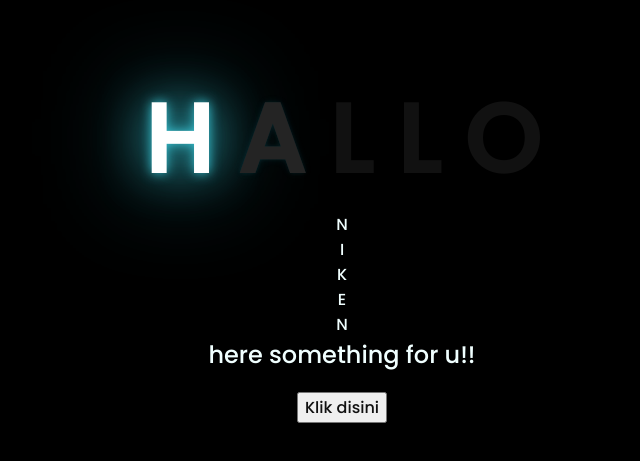
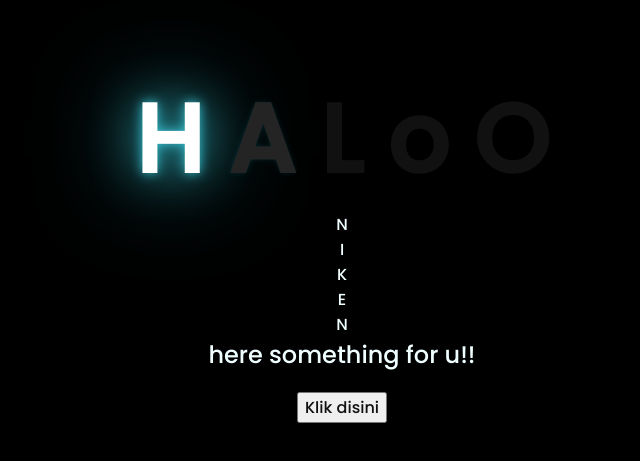
Before and after one commit to raditya12/flower, a plain HTML site: page index.html in a window 1280 px wide. Shown: the part 163-624 px from the top of the page, without its empty margins (306-946 px from the left). Drawn offline with Linux system fonts and the light colour scheme.

Commit message:
Update index.html

```diff
--- a/index.html
+++ b/index.html
@@ -14,7 +14,7 @@
         <span>H</span>
         <span>A</span>
         <span>L</span>
-        <span>L</span>
+        <span>o</span>
         <span>O</span>
     </div>
         <span>N</span>
```
